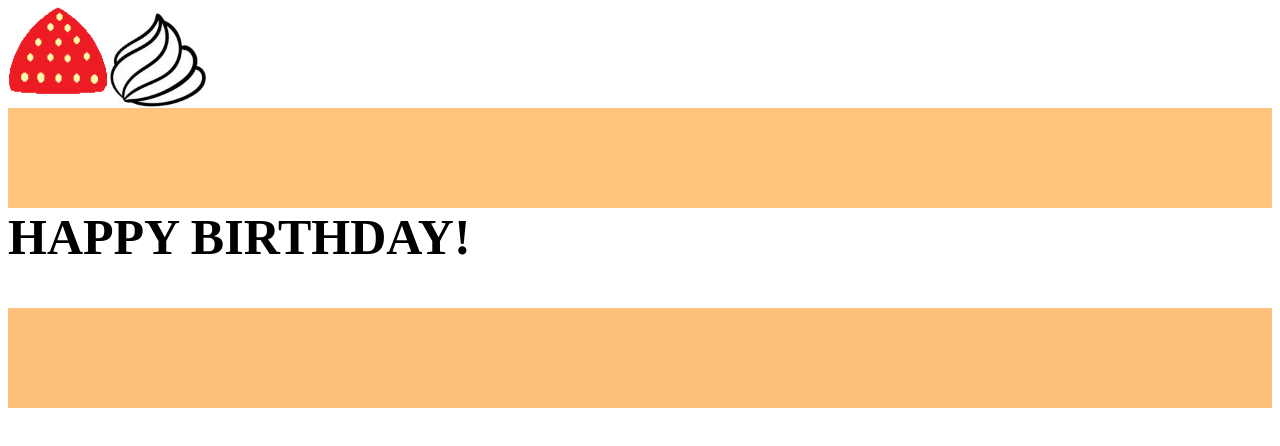
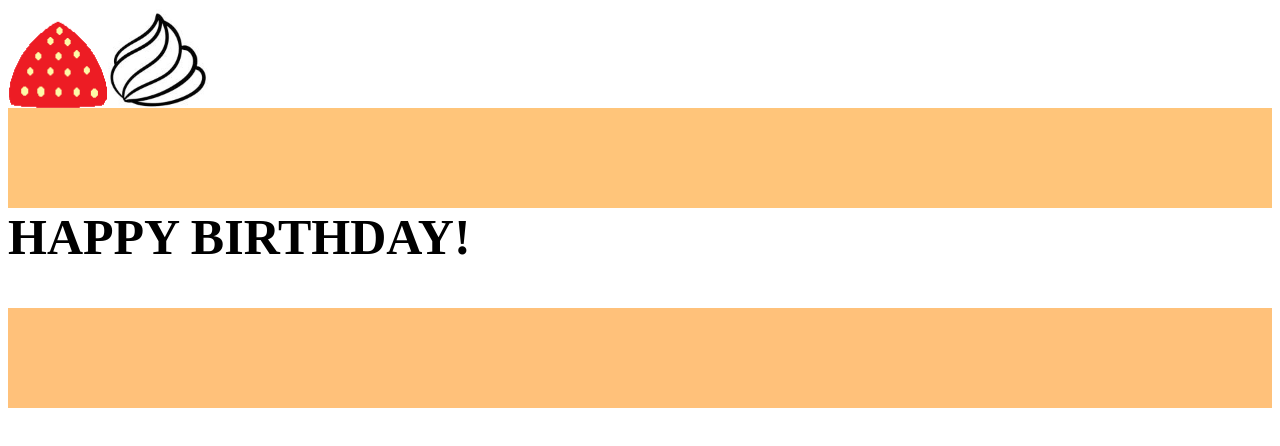
Before and after one commit to sasaki38/sasaki38.github.io, a plain HTML site: page index.html in a window 1280 px wide. Drawn offline with Linux system fonts and the light colour scheme.

Commit message:
bottom追加

```diff
--- a/index.html
+++ b/index.html
@@ -13,7 +13,7 @@
     </head>
     <body>
         <div style="background-color: white;height: 100px;position: relative">
-            <img id="image" src="./st.png" onclick="toggle()" style="position:absolute;left:0;width:100px;transform: scale(1, -1);">
+            <img id="image" src="./st.png" onclick="toggle()" style="position:absolute;left:0;bottom:0;width:100px;transform: scale(1, -1);">
              <img src="./cr.png"style="position:absolute;left:100;bottom:0;width:100px;">
         </div>
         <div style="background-color: rgb(255, 197, 122);height: 100px;">
```
